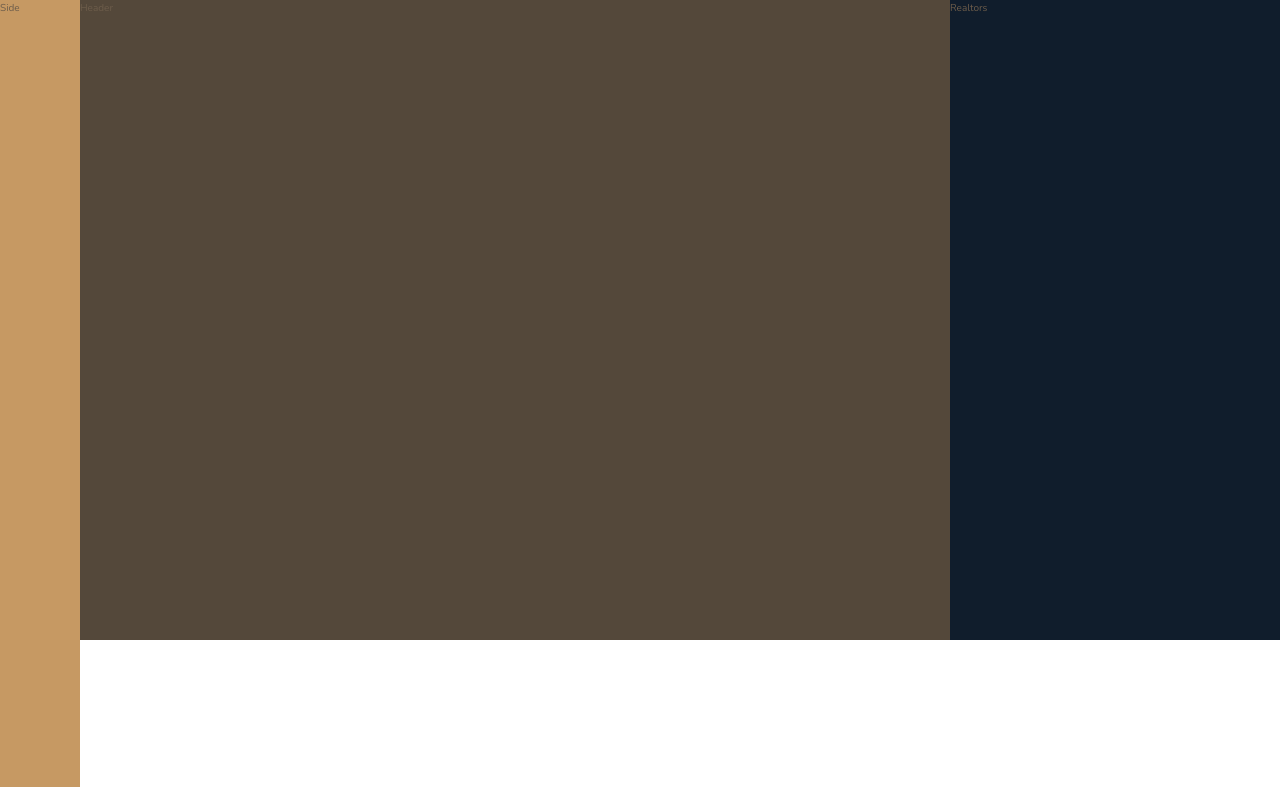
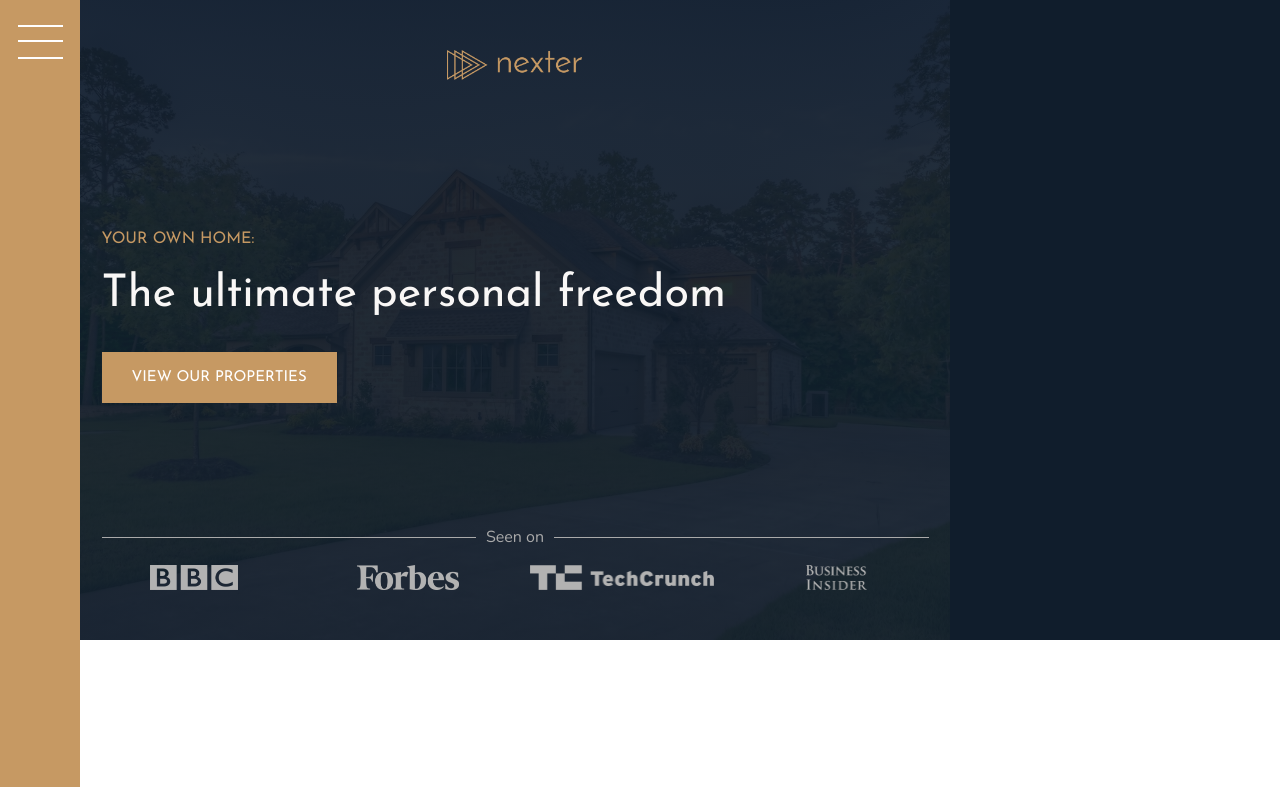
Before and after one commit to kacperkwinta/Nexter, a website: page index.html in a window 1280 px wide. Shown: the top 787 px of the page. Drawn offline with nearby package versions, Linux system fonts and the light colour scheme.

Commit message:
left part of header done

```diff
--- a/index.html
+++ b/index.html
@@ -16,9 +16,32 @@
 	</head>
 	<body>
 		<div class="container">
-			<div class="sidebar">Side</div>
-			<header class="header">Header</header>
-			<div class="realtors">Realtors</div>
+
+			<div class="sidebar">
+				<button class="nav-btn"></button>
+			</div>
+
+			<header class="header">
+				<img src="img/logo.png" class="header__logo" alt="">
+				<h3 class="heading-3">Your own home:</h3>
+				<h1 class="heading-1">The ultimate personal freedom</h1>
+				<button class="btn header__btn">View our properties</button>
+
+				<div class="header__seenon-text">
+					Seen on
+				</div>
+
+				<div class="header__seenon-logos">
+					<img src="img/logo-bbc.png" alt="">
+					<img src="img/logo-forbes.png" alt="">
+					<img src="img/logo-techcrunch.png" alt="">
+					<img src="img/logo-bi.png" alt="">
+				</div>
+			</header>
+
+			<div class="realtors">
+
+			</div>
 
 			<section class="features">
 				<div class="feature">
--- a/sass/_header.scss
+++ b/sass/_header.scss
@@ -1,4 +1,59 @@
 .header {
-    background-color: $color-grey-dark-1;
-    grid-column: full-start / col-end 6;
+	background-color: $color-grey-dark-1;
+	grid-column: full-start / col-end 6;
+	background-image: linear-gradient(
+			rgba($color-secondary, 0.93),
+			rgba($color-secondary, 0.93)
+		),
+		url(../img/hero.jpeg);
+	background-size: cover;
+	background-position: center;
+	padding: 5rem 15rem;
+
+	display: grid;
+	grid-template-rows: 1fr min-content 6rem 1fr;
+	grid-template-columns: max-content;
+	row-gap: 2rem;
+	justify-content: center;
+
+	&__logo {
+		height: 3rem;
+		justify-self: center;
+	}
+
+	&__btn {
+		align-self: start;
+		justify-self: start;
+	}
+
+	&__seenon-text {
+		font-size: 1.6rem;
+		line-height: 1;
+		color: $color-grey-light-2;
+
+		display: grid;
+		grid-template-columns: 1fr max-content 1fr;
+		align-items: center;
+		gap: 1rem;
+
+		&::before,
+		&::after {
+			content: "";
+			height: 1px;
+			display: block;
+			background-color: currentColor;
+		}
+	}
+
+	&__seenon-logos {
+		display: grid;
+		grid-template-columns: repeat(4, 1fr);
+		gap: 3rem;
+		justify-items: center;
+
+		img {
+			height: 2.5rem;
+			filter: brightness(70%);
+		}
+	}
 }
--- a/sass/_sidebar.scss
+++ b/sass/_sidebar.scss
@@ -1,5 +1,34 @@
 .sidebar {
 	background-color: $color-primary;
-    grid-column: sidebar-start / sidebar-end;
-    grid-row: 1 / -1;
+	grid-column: sidebar-start / sidebar-end;
+	grid-row: 1 / -1;
+
+    display: flex;
+    justify-content: center;
 }
+
+.nav-btn {
+	border: none;
+	border-radius: 0;
+	background-color: #fff;
+	height: 2px;
+	width: 4.5rem;
+    margin-top: 4rem;
+
+	&::before,
+	&::after {
+		content: "";
+		background-color: #fff;
+		height: 2px;
+		width: 4.5rem;
+		display: block;
+	}
+
+	&::before {
+		transform: translateY(-1.5rem);
+	}
+
+	&::after {
+		transform: translateY(1.5rem);
+	}
+}
--- a/sass/_typography.scss
+++ b/sass/_typography.scss
@@ -5,6 +5,9 @@
 
 .heading-1 {
 	@extend %heading;
+	font-size: 4.5rem;
+	color: $color-grey-light-1;
+	line-height: 1;
 }
 
 .heading-2 {
```
Also changed, not shown: css/style.css.
